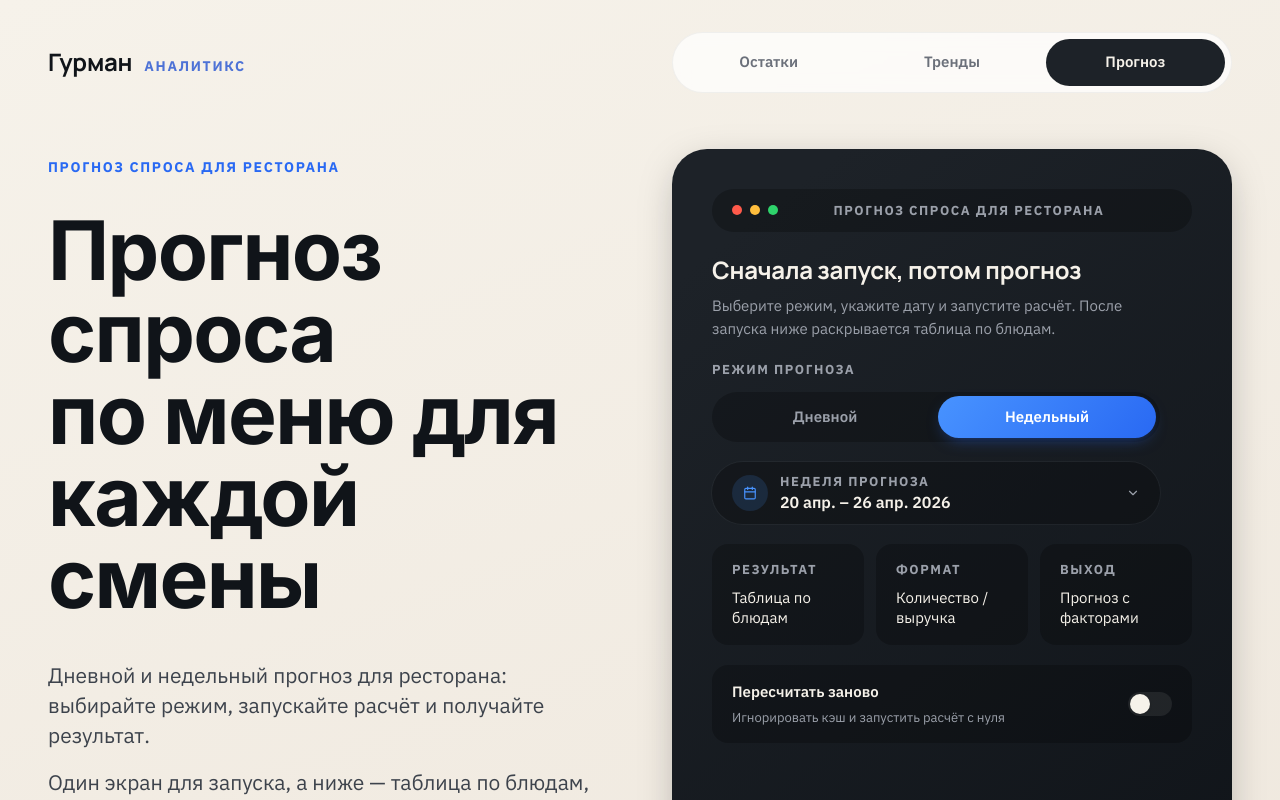
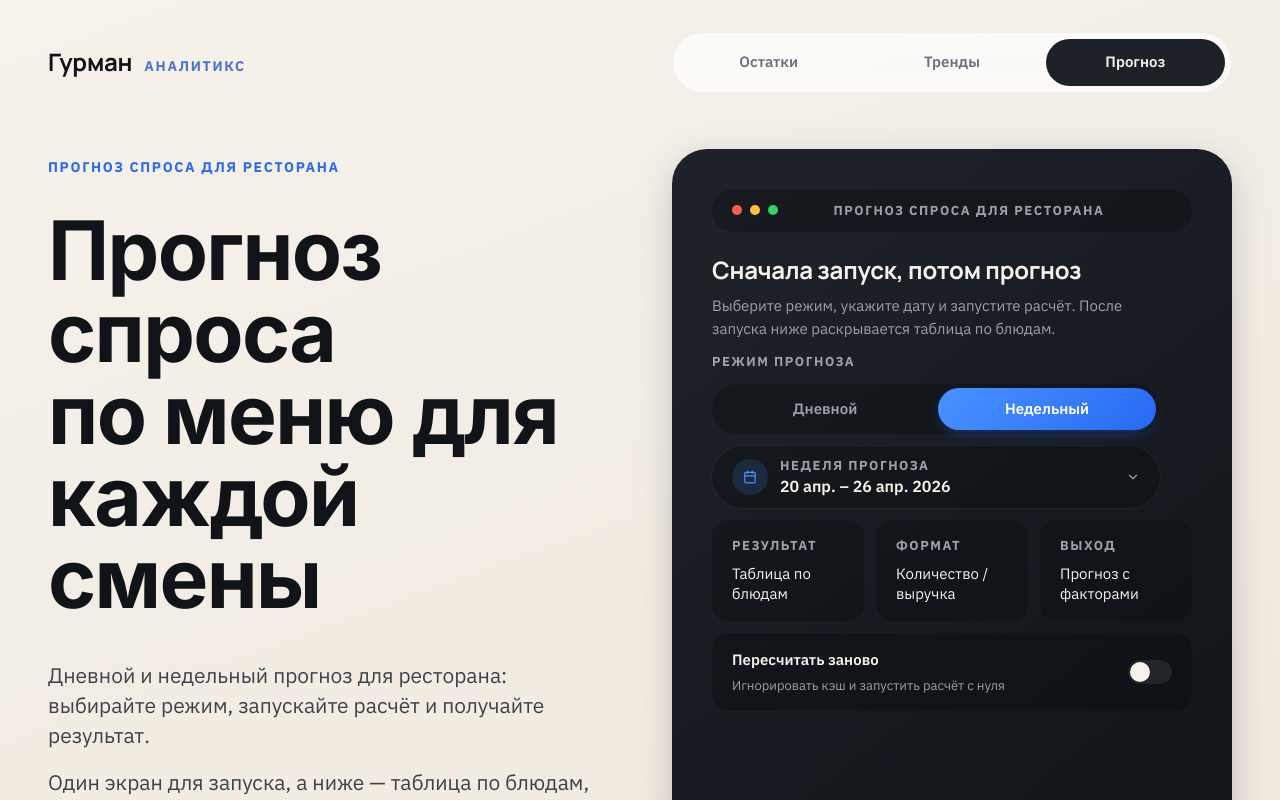
Before and after one commit to JustIkra/sirin-forms, a React (Vite) app in the folder src/frontend/: page / in a window 1280 px wide. Shown: the top 800 px of the page. Built offline with nearby package versions, Linux system fonts and the light colour scheme; no server answers.

Commit message:
Match form vertical gap to horizontal info-cells gap (20→12px)

```diff
--- a/src/frontend/src/components/ForecastForm.tsx
+++ b/src/frontend/src/components/ForecastForm.tsx
@@ -56,7 +56,7 @@ export default function ForecastForm({
     <form
       id="forecast-form"
       onSubmit={handleSubmit}
-      className="flex flex-col gap-5"
+      className="flex flex-col gap-3"
       data-testid="forecast-form"
     >
       <header className="flex flex-col gap-2.5">
```
